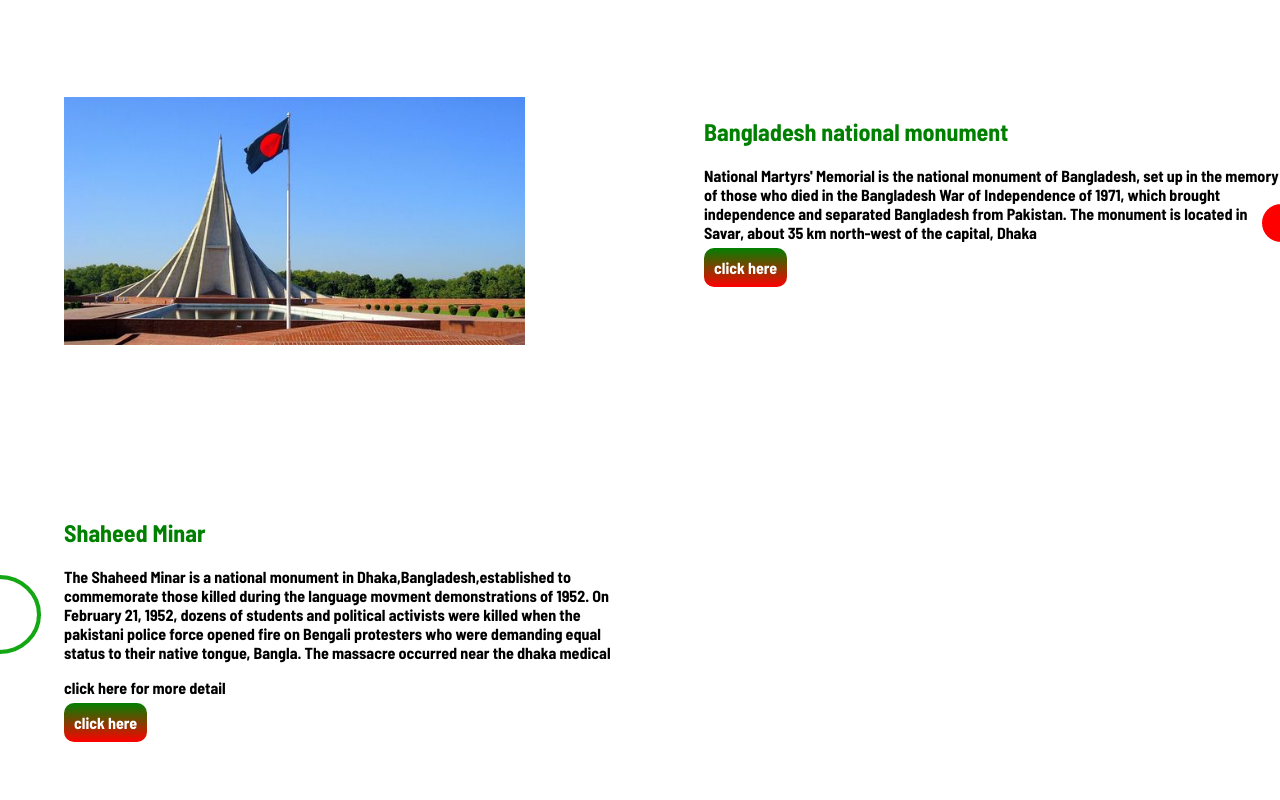
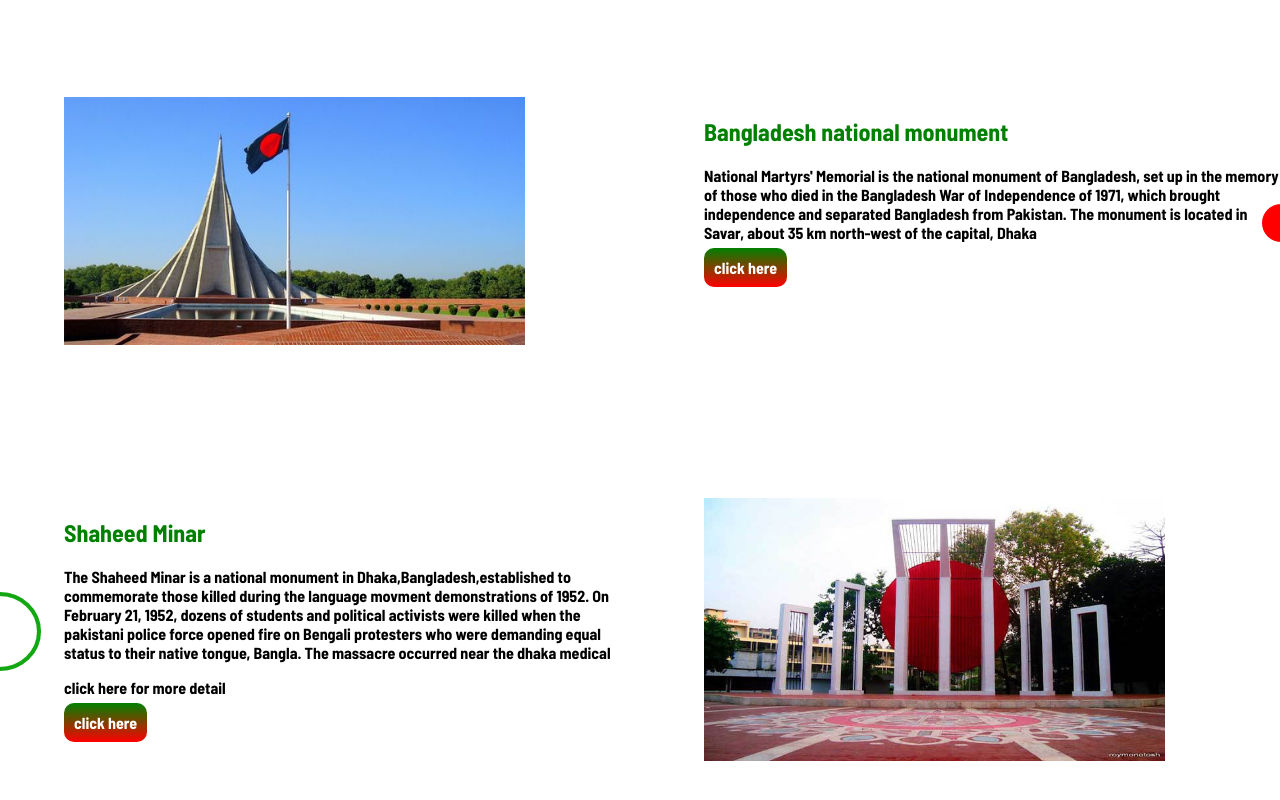
Before and after one commit to sumu99/new-dev-protfolio, a plain HTML site: page index.html in a window 1280 px wide. Shown: the part 633-1433 px from the top of the page. Drawn offline with Linux system fonts and the light colour scheme.

Commit message:
top-benner3 add

```diff
--- a/index.html
+++ b/index.html
@@ -53,4 +53,8 @@
             </a>
         </div>
         <div class="half-width">
-            <img src="images/Shahid-Mina
+            <img src="images/Shahid-Minar-wallpaper-hd.jpg" alt="">
+        </div>
+    </section>
+</body>
+</html>
```
